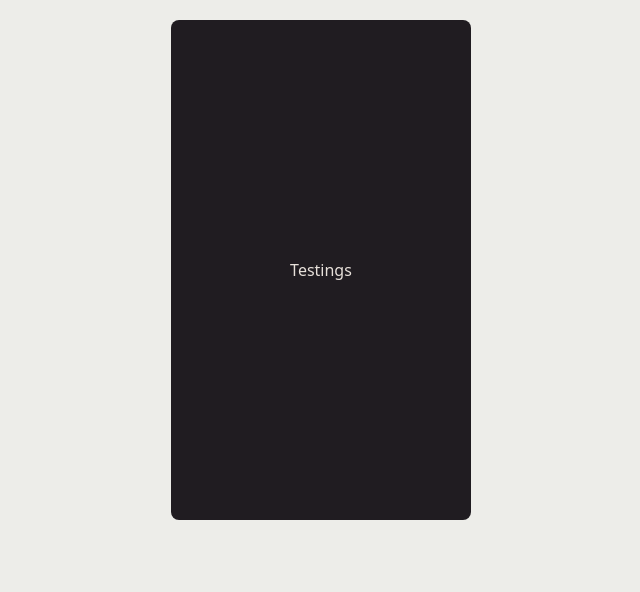
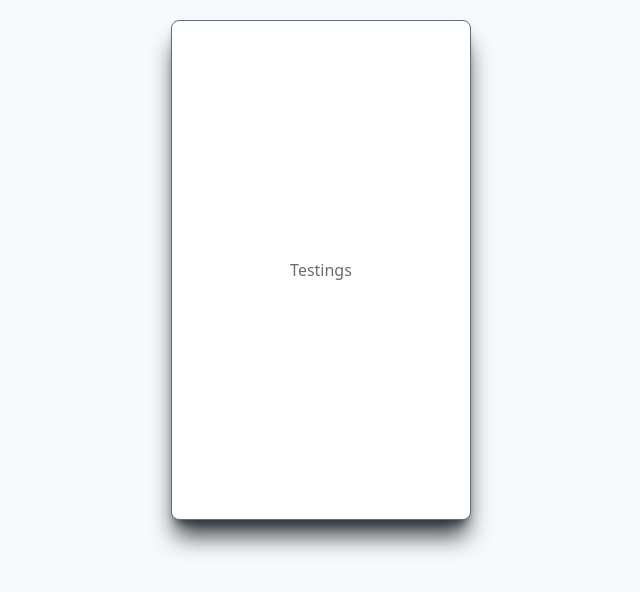
Before and after one commit to TypeErrorDev/Recipeek, a React (Vite) app: page / in a window 1280 px wide. Shown: the top 592 px of the page, without its empty margins (319-959 px from the left). Built offline with nearby package versions, Linux system fonts and the light colour scheme.

Commit message:
set up the color variables

```diff
--- a/src/App.jsx
+++ b/src/App.jsx
@@ -3,7 +3,7 @@ import Auth from "./Components/Auth";
 
 function App() {
   return (
-    <div className="flex justify-center items-start h-screen bg-[#EDEDE9] text-[#E7E0DA]">
+    <div className="flex justify-center items-start h-screen bg-background-light text-secondary_text-light">
       <Auth />
     </div>
   );
--- a/src/Components/Auth.jsx
+++ b/src/Components/Auth.jsx
@@ -1,6 +1,6 @@
 const Auth = () => {
   return (
-    <div className="flex justify-center items-center mt-5 bg-[#201C21] h-[500px] w-[300px] rounded-lg">
+    <div className="flex justify-center items-center mt-5 bg-foreground-light h-[500px] w-[300px] rounded-lg border shadow-main_text-dark shadow-xl">
       Testings
     </div>
   );
--- a/tailwind.config.js
+++ b/tailwind.config.js
@@ -2,6 +2,105 @@
 export default {
   content: ["./index.html", "./src/**/*.{js,ts,jsx,tsx}"],
   theme: {
+    colors: {
+      // Core Colors
+      main_text: {
+        dark: "#2D3436",
+        light: "#E5E9F0",
+      },
+      secondary_text: {
+        dark: "#A0AEC0",
+        light: "#636E72",
+      },
+      tertiary_text: {
+        dark: "#718096",
+        light: "#B2BEC3",
+      },
+      background: {
+        dark: "#1A1E23",
+        light: "#F7F9FC",
+      },
+      foreground: {
+        dark: "#232931",
+        light: "#FFFFFF",
+      },
+      border: {
+        dark: "#2D3748",
+        light: "#E2E8F0",
+      },
+      divider: {
+        dark: "#2D3748",
+        light: "#EDF2F7",
+      },
+
+      // Interactive Elements
+      link: {
+        dark: "#FF9F7D",
+        light: "#E17055",
+      },
+      link_hover: {
+        dark: "#FFB299",
+        light: "#FF8C6B",
+      },
+      button: {
+        dark: "#FF9F7D",
+        light: "#E17055",
+      },
+      button_hover: {
+        dark: "#FFB299",
+        light: "#FF8C6B",
+      },
+      button_disabled: {
+        dark: "#4A5568",
+        light: "#CBD5E0",
+      },
+
+      // Input Fields
+      input_bg: {
+        dark: "#2D3748",
+        light: "#FFFFFF",
+      },
+      input_border: {
+        dark: "#4A5568",
+        light: "#CBD5E0",
+      },
+      input_focus: {
+        dark: "#FF9F7D",
+        light: "#E17055",
+      },
+      input_placeholder: {
+        dark: "#718096",
+        light: "#A0AEC0",
+      },
+
+      // Status Colors
+      success: {
+        dark: "#2ECC71",
+        light: "#26DE81",
+      },
+      error: {
+        dark: "#E74C3C",
+        light: "#EB4D4B",
+      },
+      warning: {
+        dark: "#F1C40F",
+        light: "#FED330",
+      },
+      info: {
+        dark: "#3498DB",
+        light: "#45AAF2",
+      },
+
+      // Category/Tag Colors
+      tag_bg: {
+        dark: "#2D3748",
+        light: "#F1F5F9",
+      },
+      tag_text: {
+        dark: "#A0AEC0",
+        light: "#64748B",
+      },
+    },
     extend: {},
   },
   plugins: [],
```
